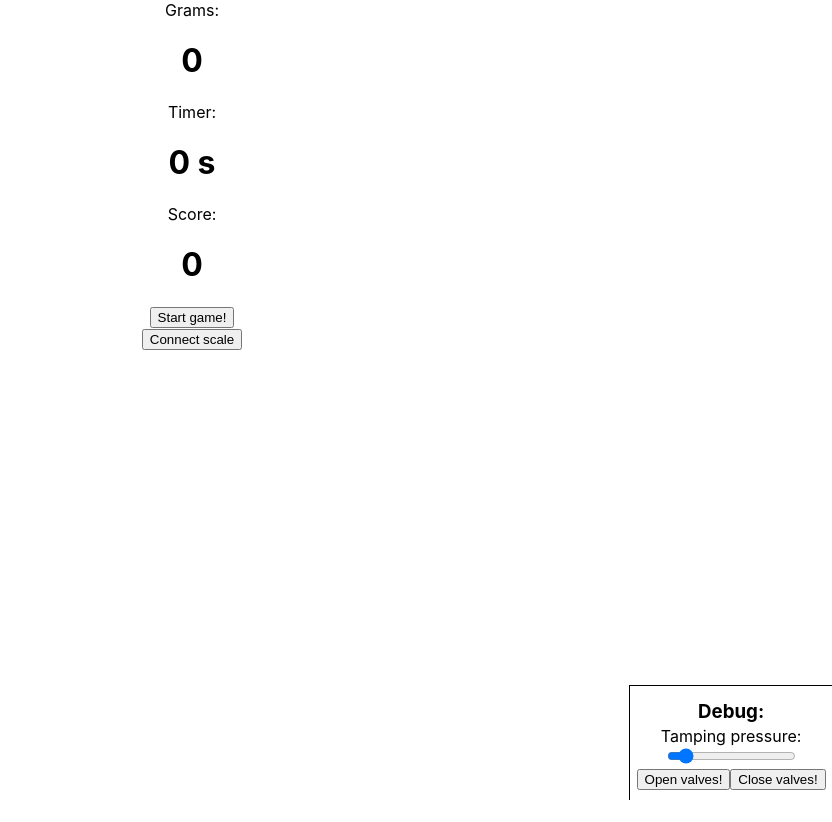
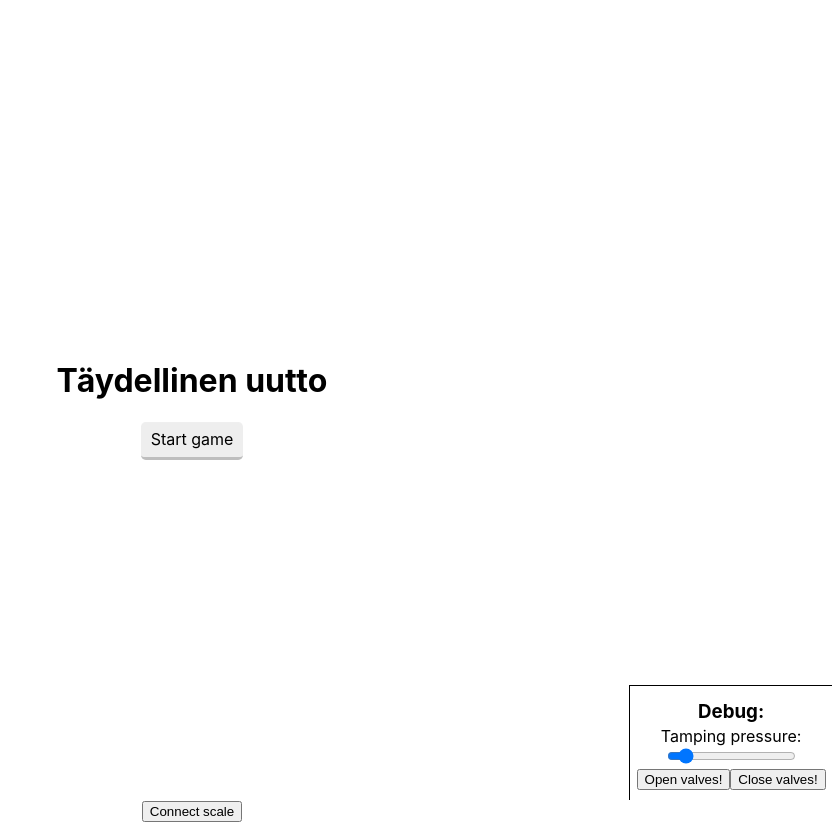
Before and after one commit to jehna/taydellinen-uutto, a React (Create React App) app: page / in a window 1280 px wide. Shown: the whole page, without its empty margins (448-1280 px from the left). Before the commit the page ends 800 px from the top, so only its background shows below. Built offline with nearby package versions, Linux system fonts and the light colour scheme.

Commit message:
Add simple start game screen

```diff
--- a/src/App.tsx
+++ b/src/App.tsx
@@ -4,12 +4,15 @@ import { getWeight } from './global-weight'
 import { round } from './utils/math-utils'
 import MockValve from './components/Debug/Debug'
 import Game from './Game'
+import StartGame from './components/StartGame/StartGame'
 
 export default () => {
   return (
     <Game>
-      {({ timePassed, startGame }) => (
+      {({ timePassed, startGame, state }) => (
         <div>
+          {(state === 'playing' || state === 'waiting for valve to open') && (
+            <>
               <div>
                 Grams:
                 <h1>{round(getWeight(), 1)}</h1>
@@ -18,12 +21,17 @@ export default () => {
                 Timer:
                 <h1>{round(timePassed, 1)} s</h1>
               </div>
+            </>
+          )}
+
+          {state === 'ended' && (
             <div>
               Score:
               <h1>{round(score(timePassed, getWeight()), -1)}</h1>
             </div>
+          )}
 
-          <button onClick={startGame}>Start game!</button>
+          {state === 'not playing' && <StartGame onStart={startGame} />}
           <ScaleConnect />
 
           {process.env.NODE_ENV !== 'production' && <MockValve />}
--- a/src/Game.tsx
+++ b/src/Game.tsx
@@ -1,7 +1,11 @@
 import React from 'react'
 import { getWeight } from './global-weight'
 
-type GameState = 'not playing' | 'playing' | 'ended'
+type GameState =
+  | 'not playing'
+  | 'waiting for valve to open'
+  | 'playing'
+  | 'ended'
 
 type GameComponentState = {
   currentState: GameState
@@ -33,10 +37,15 @@ export default class Game extends React.Component<
   }
 
   startGame() {
+    this.setState({ currentState: 'waiting for valve to open' })
+
     const watchValve = () => {
       const readingFromScale = getWeight()
 
-      if (this.state.currentState === 'not playing' && readingFromScale > 0.2) {
+      if (
+        this.state.currentState === 'waiting for valve to open' &&
+        readingFromScale > 0.2
+      ) {
         this.setState({ currentState: 'playing' })
         this.startTime = Date.now()
       }
--- /dev/null
+++ b/src/components/StartGame/StartGame.tsx
@@ -0,0 +1,36 @@
+import React from 'react'
+import styled from 'styled-components'
+
+const Page = styled.div`
+  width: 100vw;
+  height: 100vh;
+  display: flex;
+  justify-content: center;
+  align-items: center;
+  flex-direction: column;
+`
+
+const Button = styled.button`
+  appearance: none;
+  border: 0;
+  background: #eee;
+  font: inherit;
+  display: inline-block;
+  padding: 0.4em 0.6em 0.5em;
+  border-radius: 0.3em;
+  border-bottom: 0.2em solid rgba(0, 0, 0, 0.2);
+  border-top: 0.05em solid rgba(255, 255, 255, 0.1);
+  box-sizing: border-box;
+`
+Button.defaultProps = { type: 'button' }
+
+type StartGameProps = {
+  onStart: () => void
+}
+
+export default ({ onStart }: StartGameProps) => (
+  <Page>
+    <h1>Täydellinen uutto</h1>
+    <Button onClick={onStart}>Start game</Button>
+  </Page>
+)
```
Lines whose indentation alone changed are shown as unchanged.
